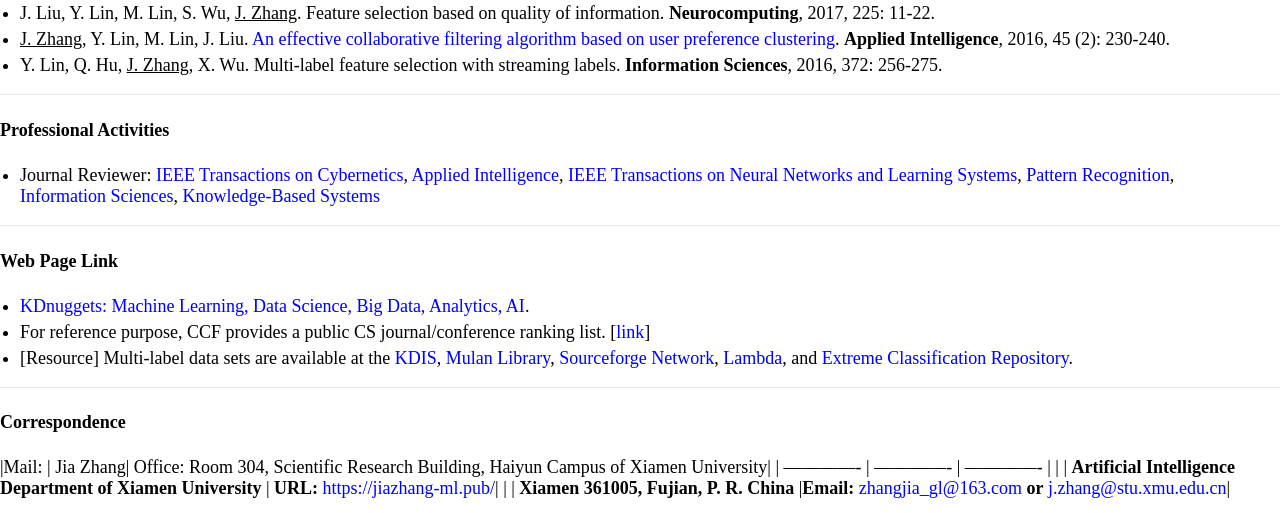
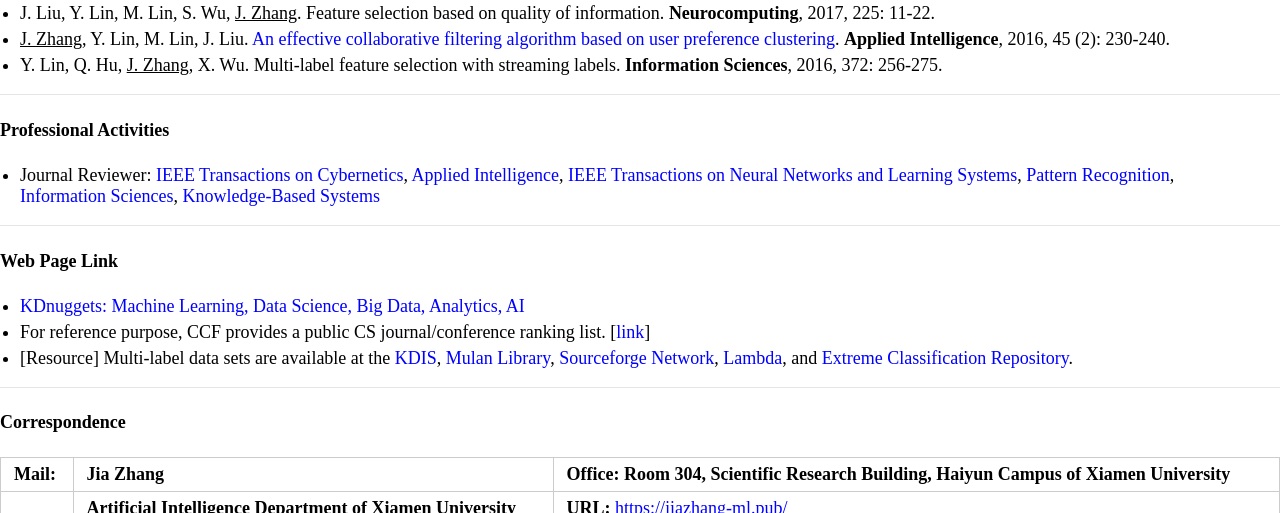
Before and after one commit to jiazhang-ml/jiazhang-ml.github.io, a Jekyll site: the page built from index.md, in a window 1280 px wide and 900 px high, scrolled down 1134 px, cut to the strip 0-513 px from the top of the window. Built offline with Jekyll 4.4.1, drawn with Linux system fonts in a browser that asks for light colours.

```diff
--- a/index.md
+++ b/index.md
@@ -48,13 +48,14 @@ I am broadly interested in machine learning, data mining, and artificial intelli
 ---
 
 #### Web Page Link
-* [KDnuggets: Machine Learning, Data Science, Big Data, Analytics, AI](https://www.kdnuggets.com/).
+* [KDnuggets: Machine Learning, Data Science, Big Data, Analytics, AI](https://www.kdnuggets.com/)
 * For reference purpose, CCF provides a public CS journal/conference ranking list. [[link](https://www.ccf.org.cn/Academic_Evaluation/By_category/)]
 * [Resource] Multi-label data sets are available at the [KDIS](http://www.uco.es/kdis/mllresources/), [Mulan Library](http://mulan.sourceforge.net/datasets.html), [Sourceforge Network](http://waikato.github.io/meka/datasets/), [Lambda](http://www.lamda.nju.edu.cn/files/MDDM-expdata.rar), and [Extreme Classification Repository](http://manikvarma.org/downloads/XC/XMLRepository.html).
 
 ---
 
 #### Correspondence
+
 |Mail:  | Jia Zhang| Office: Room 304, Scientific Research Building, Haiyun Campus of Xiamen University|
 | ------------- | ------------- | ------------- |
 |   | **Artificial Intelligence Department of Xiamen University** | **URL:** [https://jiazhang-ml.pub/](https://jiazhang-ml.pub/)|
```
